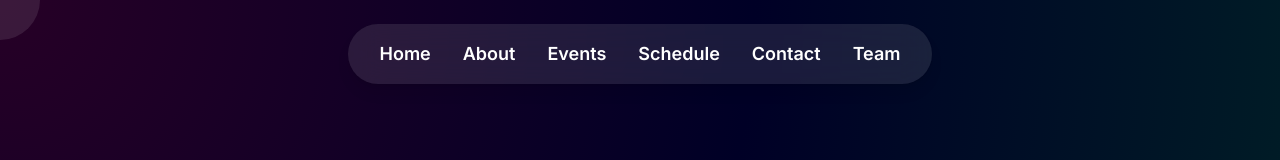
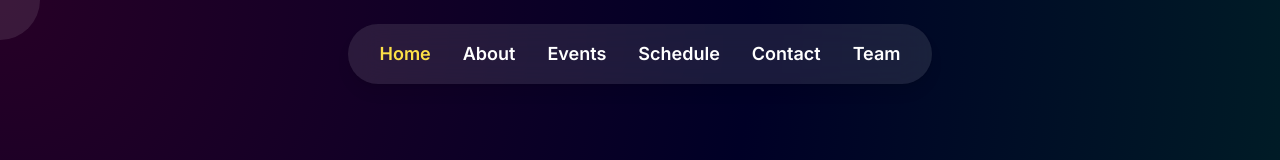
Before and after one commit to adistrim/sabrang24, a Next.js app: page / in a window 1280 px wide. Shown: the top 160 px of the page. Built offline with nearby package versions, Linux system fonts and the light colour scheme.

Commit message:
Enhance NavBar: Highlight active page link

```diff
--- a/components/NavBar.js
+++ b/components/NavBar.js
@@ -1,9 +1,11 @@
 'use client';
 import { motion } from 'framer-motion';
 import Link from 'next/link';
+import { usePathname } from 'next/navigation';
 
 const NavBar = () => {
   const navItems = ['Home', 'About', 'Events', 'Schedule', 'Contact', 'Team'];
+  const pathname = usePathname();
 
   return (
     <nav className="flex justify-center p-6 z-10">
@@ -14,16 +16,25 @@ const NavBar = () => {
         transition={{ duration: 0.5 }}
       >
         <ul className="flex space-x-8">
-          {navItems.map((item) => (
+          {navItems.map((item) => {
+            const href = item.toLowerCase() === 'home' ? '/' : `/${item.toLowerCase()}`;
+            const isActive = pathname === href;
+
+            return (
               <motion.li key={item} whileHover={{ scale: 1.1 }} whileTap={{ scale: 0.95 }}>
                 <Link
-                href={`/${item.toLowerCase()}`}
-                className="text-white z-50 text-lg font-semibold hover:text-yellow-300 transition-colors duration-300"
+                  href={href}
+                  className={`z-50 text-lg font-semibold transition-colors duration-300 ${
+                    isActive
+                      ? 'text-yellow-300 hover:text-yellow-300'
+                      : 'text-white hover:text-yellow-300'
+                  }`}
                 >
                   {item}
                 </Link>
               </motion.li>
-          ))}
+            );
+          })}
         </ul>
       </motion.div>
     </nav>
```
Lines whose indentation alone changed are shown as unchanged.
